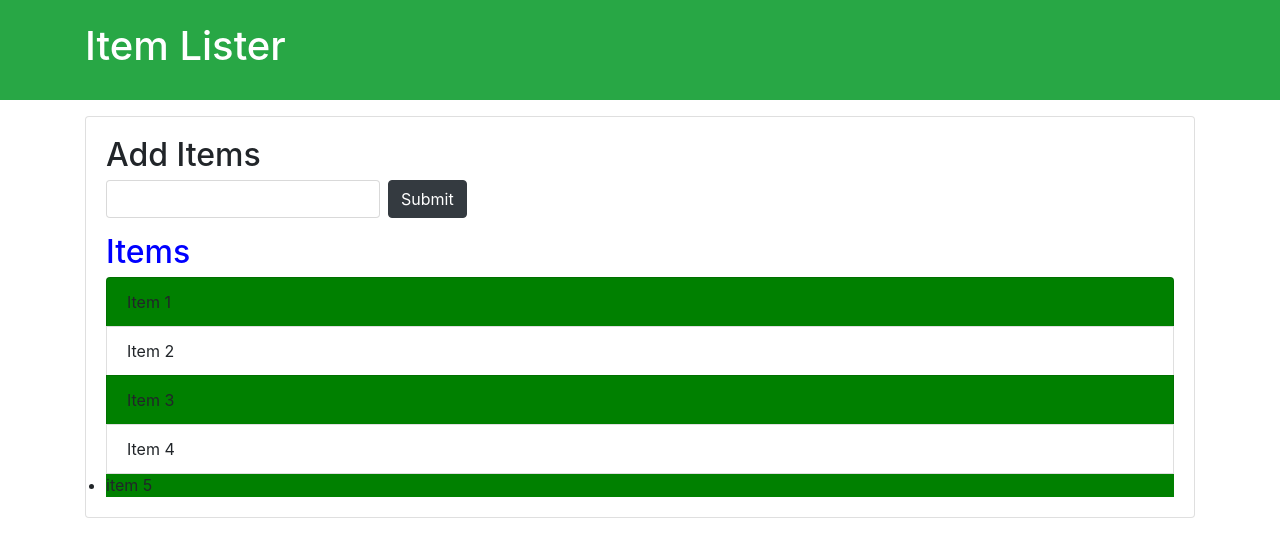
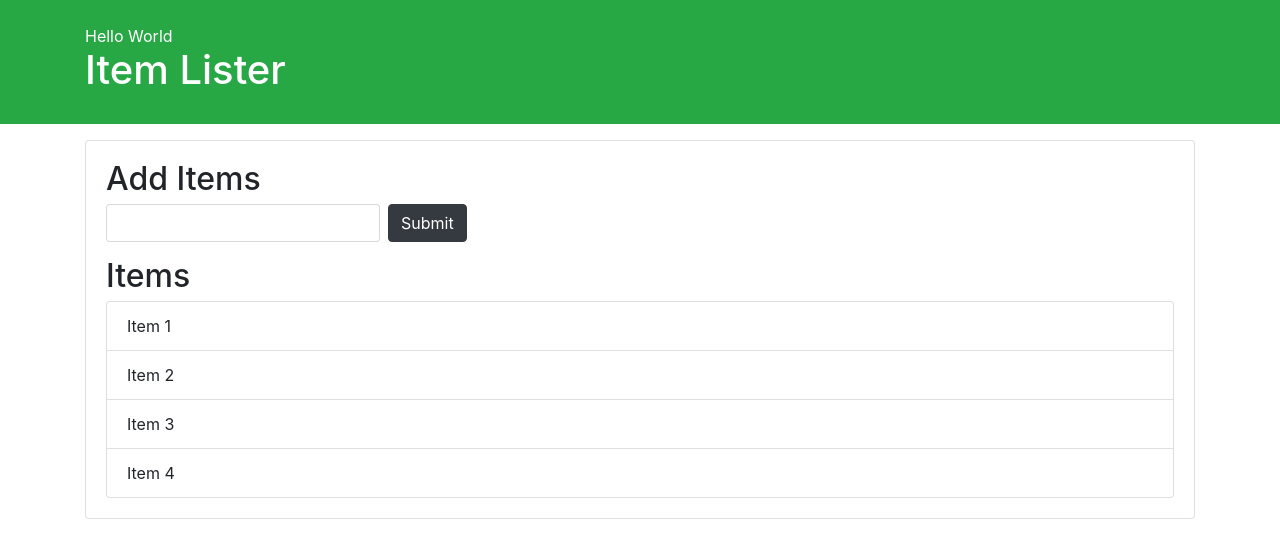
Before and after one commit to Gauravs1412/DOM, a plain HTML site: page index.html in a window 1280 px wide. Drawn offline with nearby package versions, Linux system fonts and the light colour scheme.

Commit message:
fifth commit

```diff
--- a/dom.js
+++ b/dom.js
@@ -65,12 +65,99 @@
 
 //queryselectorAll
 
-var titles = document.querySelectorAll('.title');
-console.log(titles);
+// var titles = document.querySelectorAll('.title');
+// console.log(titles);
 
-titles[1].style.color = "blue";
+// titles[1].style.color = "blue";
 
-var odd = document.querySelectorAll('li:nth-child(odd)');
-for(let i=0; i<odd.length; i++){
-    odd[i].style.backgroundColor = "green"
-}
+// var odd = document.querySelectorAll('li:nth-child(odd)');
+// for(let i=0; i<odd.length; i++){
+//     odd[i].style.backgroundColor = "green"
+// }
+
+
+
+// //parentNode
+// var itemlist = document.querySelector('#items')
+// // console.log(itemlist.parentNode);
+// // itemlist.parentNode.style.backgroundColor = '#f4f4f4';
+// // console.log(itemlist.parentNode.parentNode.parentNode);
+
+// //parentelement is same as parentNode
+
+
+// //childNodes
+// // console.log(itemlist.childNodes);
+// //it has a downside that it shows all the spaces between li tags as text.so we oftenly use children property
+
+
+// //children
+// console.log(itemlist.children);
+// itemlist.children[1].style.backgroundColor = "yellow";
+
+// //firstChild is also give you all the spaces so it could be of no use to us.
+
+// console.log(itemlist.firstChild);
+
+// //firstelementChild
+
+// console.log(itemlist.firstElementChild);
+// itemlist.firstElementChild.textContent = "Hello 1";
+
+// //same goes for lastchild and lastElementChild
+
+
+// //nextSibling it works same as firstchild
+
+// console.log(itemlist.nextSibling);
+
+// //nextElementSibling
+
+// console.log(itemlist.nextElementSibling);
+
+// //previousSibling same gives us text.
+// console.log(itemlist.previousSibling);
+// //previousElementSibling
+// console.log(itemlist.previousElementSibling);
+
+
+//create Element
+
+var newDiv = document.createElement('div');
+
+//add class
+
+newDiv.className = "Hello";
+
+//add id
+
+newDiv.id = "Hello 1";
+
+//set attribute
+
+newDiv.setAttribute('title', 'Hello World');
+
+//create textNode
+
+var newDivtext = document.createTextNode('Hello World');
+
+newDiv.appendChild(newDivtext);
+
+var container = document.querySelector('header .container')
+var h1 = document.querySelector('header h1');
+
+container.insertBefore(newDiv,h1);
+
+// inserting newElement
+var newli = document.createElement('li');
+console.log(newli);
+
+var newlitext = document.createTextNode('Hello World');
+
+newli.appendChild(newlitext);
+
+var parentnode = document.getElementById('items')
+
+// console.log(parentnode);
+
+console.log(parentnode.innerhtml);
--- a/index.html
+++ b/index.html
@@ -26,7 +26,9 @@
       <li class="list-group-item">Item 2</li>
       <li class="list-group-item">Item 3</li>
       <li class="list-group-item">Item 4</li>
-      <li>item 5</li>
+
+
+
     </ul>
    </div>
   </div>
```
